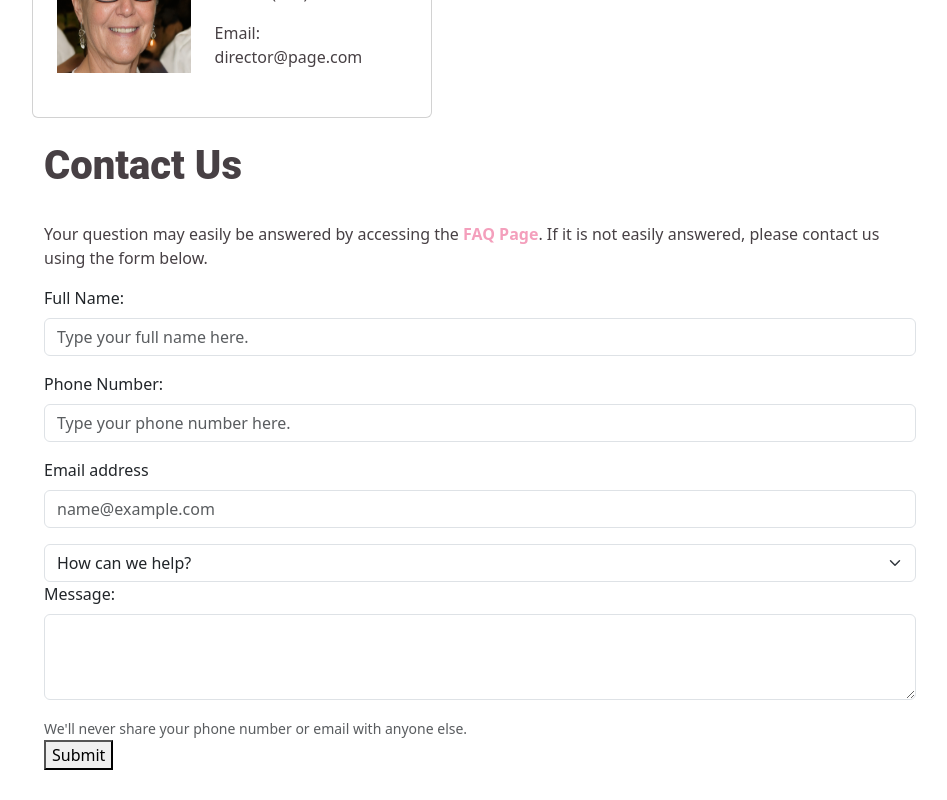
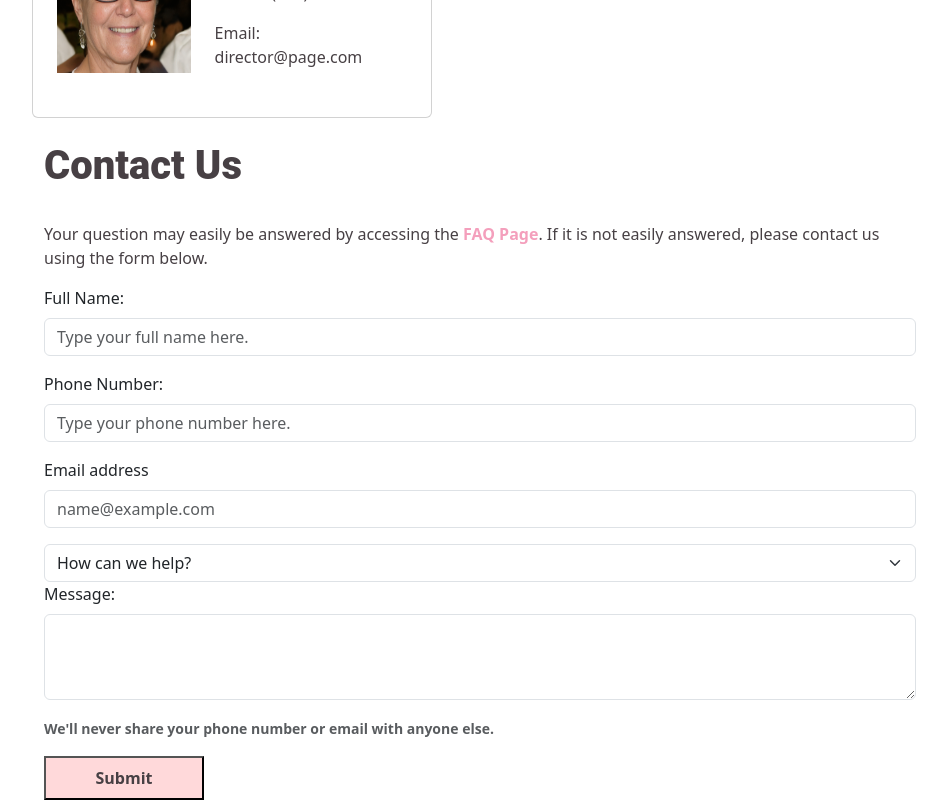
Before and after one commit to Amiriel01/Public-Library-Website, a React (Vite) app in the folder frontend-user-view/: page /ContactPage in a window 1280 px wide. Shown: the part 1863-2663 px from the top of the page, without its empty margins (160-1107 px from the left). Before the commit the page ends 2633 px from the top, so only its background shows below. Built offline with nearby package versions, Linux system fonts and the light colour scheme.

Commit message:
ContactForm button styled

```diff
--- a/frontend-user-view/src/App.css
+++ b/frontend-user-view/src/App.css
@@ -228,8 +228,20 @@ body, html {
   font-weight: bold;
 }
 
-/*Contact Page ContactForm*/
+#form-text {
+  font-weight: bold;
+}
 
+#contact-form-submit-button {
+  background-color: #ffd9da;
+  width: 10rem;
+  padding: .5rem;
+  margin-right: .5rem;
+  color: #474044;
+  font-weight: bold;
+  font-size: 1rem;
+  margin-top: 1rem;
+}
 
 /*BookSearchResultsPage*/
 #book-search-result-page-container {
--- a/frontend-user-view/src/ContactForm.tsx
+++ b/frontend-user-view/src/ContactForm.tsx
@@ -37,11 +37,11 @@ export default function ContactForm() {
                     <Form.Label>Message:</Form.Label>
                     <Form.Control as="textarea" rows={3} />
                 </Form.Group>
-                <Form.Text className="text-muted">
+                <Form.Text id='form-text' className="text-muted">
                     We'll never share your phone number or email with anyone else.
                 </Form.Text>
                 <div>
-                    <MyButton id='contact-form-submit' title='Submit'></MyButton>
+                    <MyButton id='contact-form-submit-button' title='Submit'></MyButton>
                 </div>
             </Form>
         </>
```
